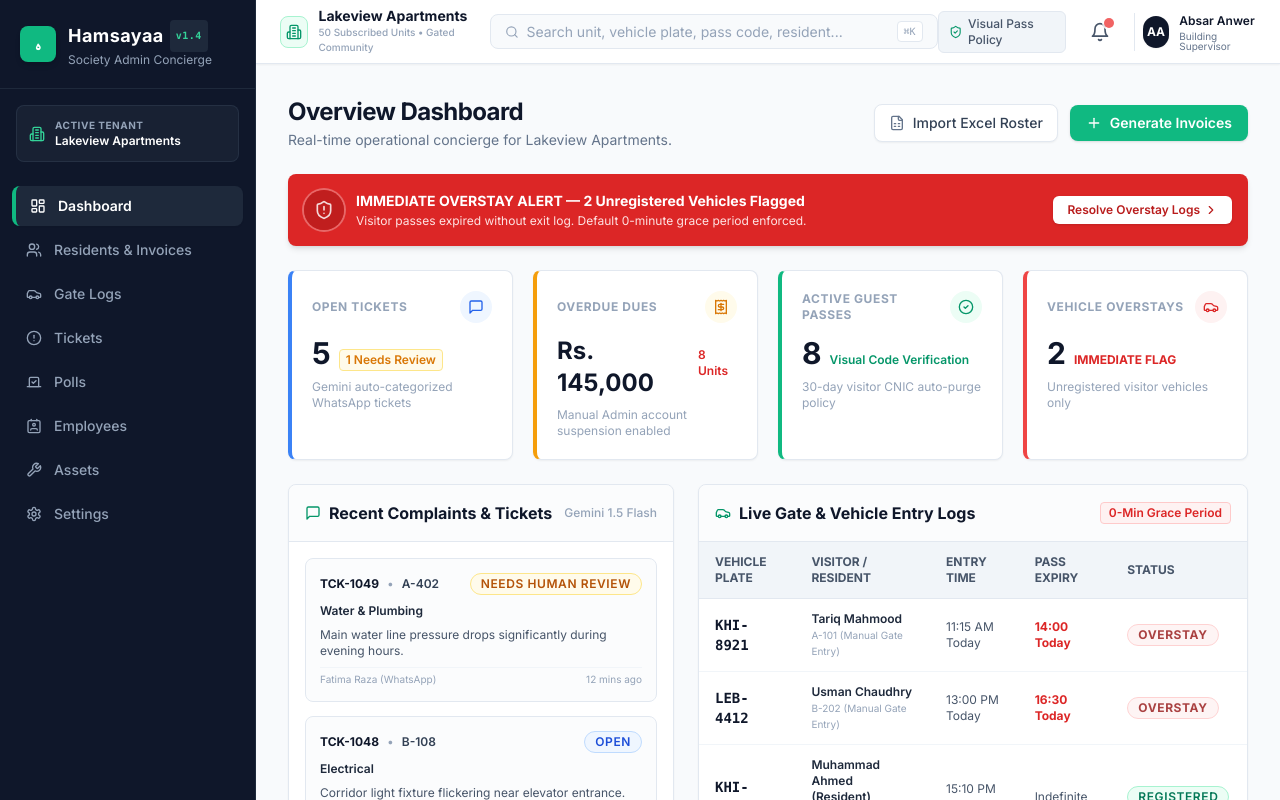
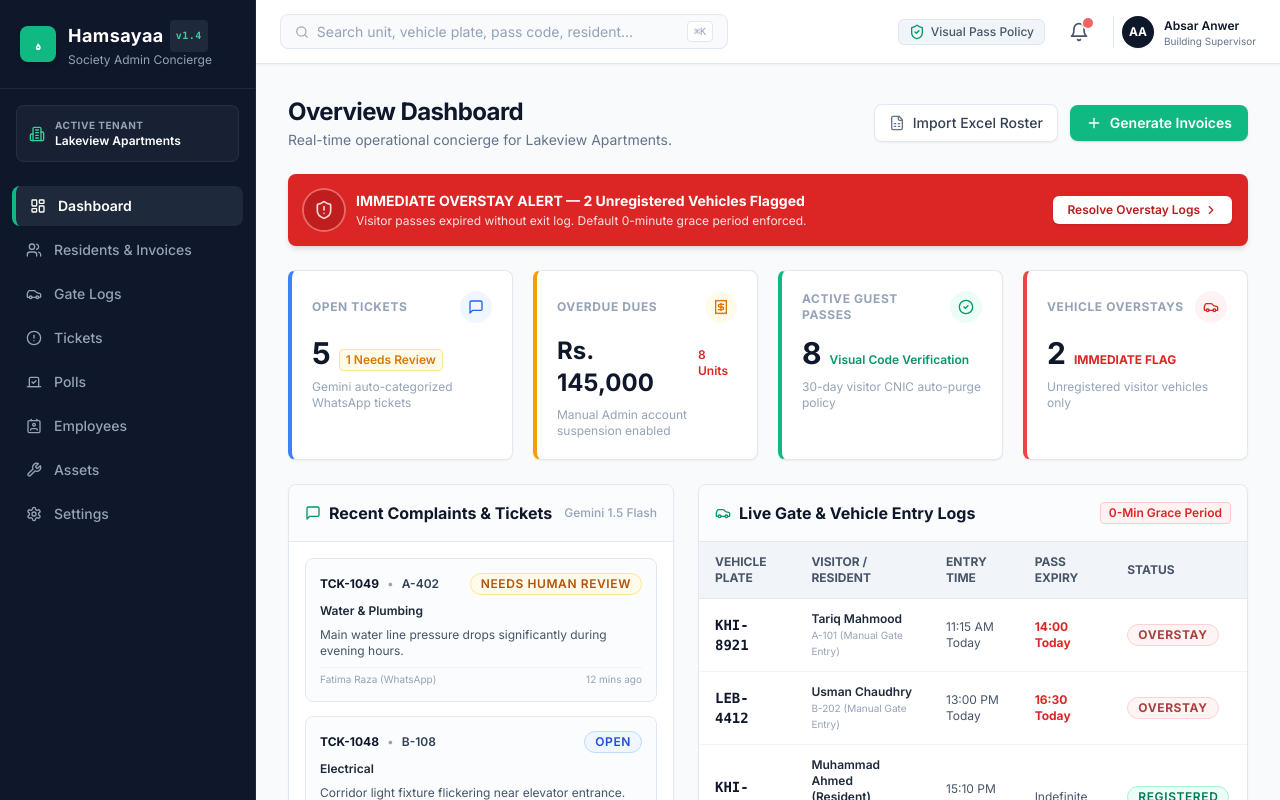
Before and after one commit to muhammadahmedkhan12/hamsayaa, a React (Vite) app in the folder frontend/: page / in a window 1280 px wide. Shown: the top 800 px of the page. Built offline with nearby package versions, Linux system fonts and the light colour scheme; the HTML template or start-up script is replaced by a standard one.

Commit message:
refactor: Simplify top header to global search, alerts, and admin profile

```diff
--- a/frontend/src/components/Navbar.jsx
+++ b/frontend/src/components/Navbar.jsx
@@ -1,22 +1,11 @@
 import React from 'react';
-import { Search, Bell, ShieldCheck, Building2 } from 'lucide-react';
+import { Search, Bell, ShieldCheck } from 'lucide-react';
 import { mockAdminUser } from '../services/mockData';
 
 export default function Navbar() {
   return (
     <header className="h-16 bg-white border-b border-surface-border px-6 flex items-center justify-between sticky top-0 z-10 shadow-sm">
-      {/* Left: Fixed Society Name Header Badge */}
-      <div className="flex items-center gap-2.5">
-        <div className="w-8 h-8 rounded-lg bg-emerald-50 border border-emerald-200 flex items-center justify-center text-emerald-600">
-          <Building2 className="w-4 h-4" />
-        </div>
-        <div>
-          <h2 className="text-sm font-bold text-navy leading-none">Lakeview Apartments</h2>
-          <p className="text-[10px] text-slate-400 font-medium mt-0.5">50 Subscribed Units • Gated Community</p>
-        </div>
-      </div>
-
-      {/* Center: Global Quick Search Input */}
+      {/* Left / Center: Global Quick Search Input */}
       <div className="flex items-center gap-2 max-w-md w-full bg-slate-50 px-3.5 py-1.5 rounded-lg border border-slate-200 focus-within:border-navy focus-within:ring-1 focus-within:ring-navy transition-all">
         <Search className="w-4 h-4 text-slate-400" />
         <input
@@ -27,7 +16,7 @@ export default function Navbar() {
         <kbd className="hidden sm:inline-block px-1.5 py-0.5 text-[10px] font-mono text-slate-400 bg-white border border-slate-200 rounded">⌘K</kbd>
       </div>
 
-      {/* Right: Security Badge, Overstay Alerts, Admin Profile */}
+      {/* Right: Security Policy Badge, Overstay Alert Bell, Admin Profile */}
       <div className="flex items-center gap-4">
         {/* Gatekeeper Security Policy Indicator */}
         <div className="hidden md:flex items-center gap-1.5 text-xs text-slate-600 font-medium bg-slate-100 px-2.5 py-1 rounded-md border border-slate-200">
```
